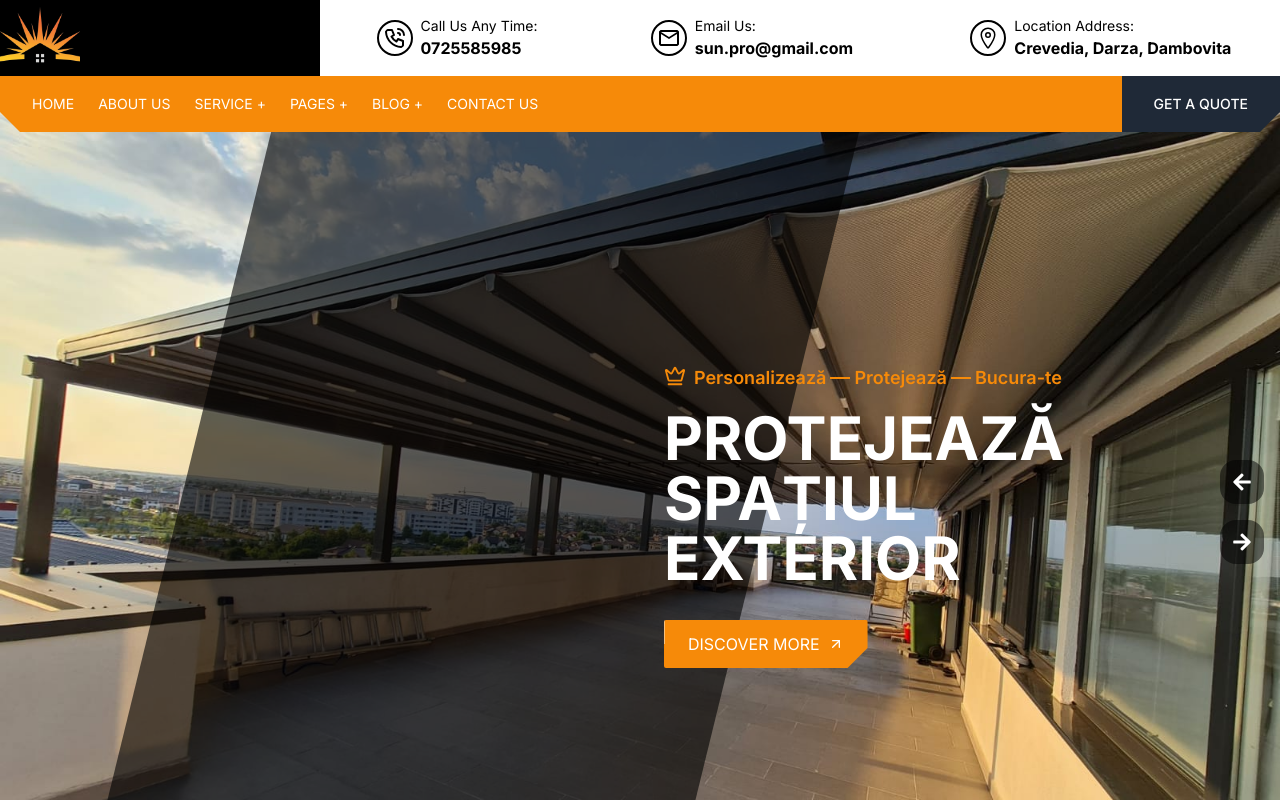
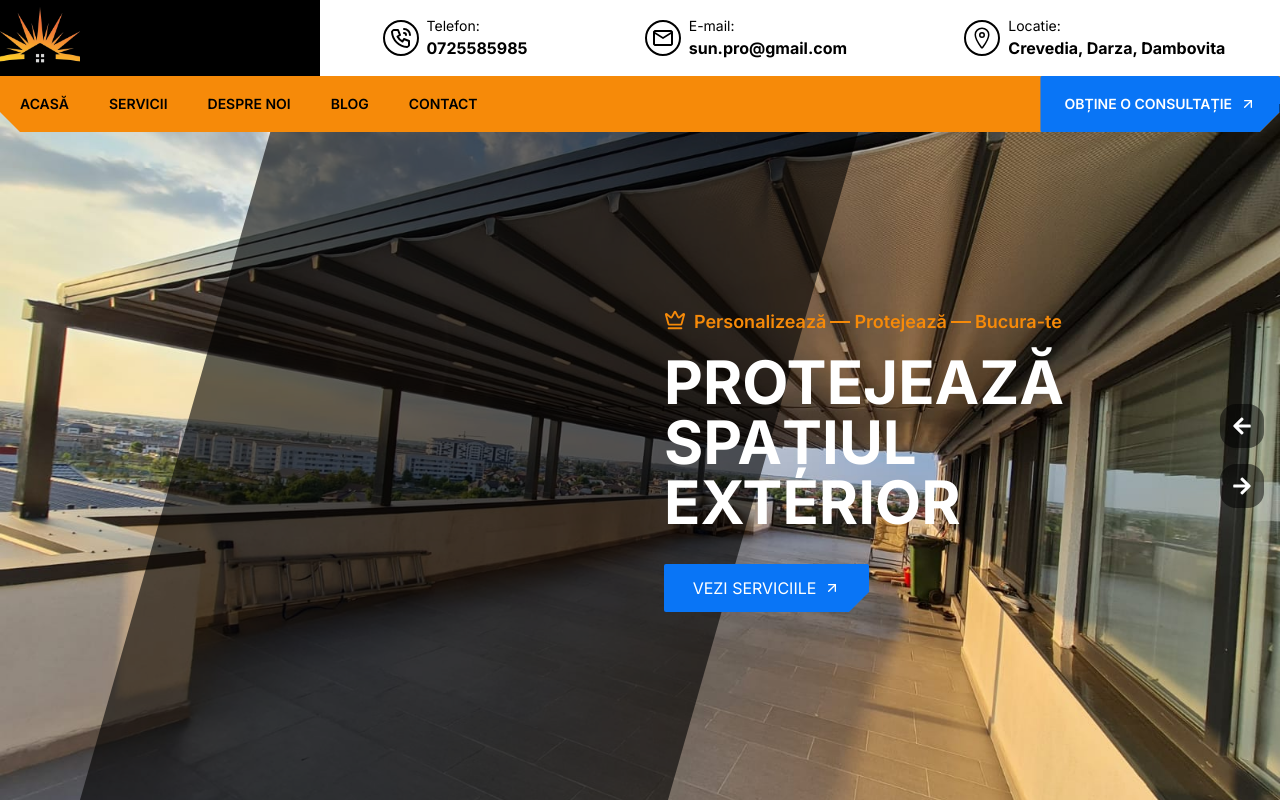
Before and after one commit to mocanuandrei1/sun-pro-2, a Next.js app: page / in a window 1280 px wide. Shown: the top 800 px of the page. Built offline with nearby package versions, Linux system fonts and the light colour scheme.

Commit message:
chore: Update grid column gap in globals.css

```diff
--- a/src/app/globals.css
+++ b/src/app/globals.css
@@ -147,7 +147,7 @@ h6 {
   display: grid;
   grid-template-columns: repeat(2, 1fr);
   grid-template-rows: 30px 1fr 1fr 2fr 0.5fr;
-  grid-column-gap: 0px;
+  grid-column-gap: 1rem;
   grid-row-gap: 0px;
 }
 
--- a/src/components/Header/Header.js
+++ b/src/components/Header/Header.js
@@ -1,22 +1,12 @@
 import React from "react";
 import NavBarMobile from "../NavBar/NavBarMobile";
 import Image from "next/image";
-import HeaderCall from "./HeaderCall";
-import HeaderEmail from "./HeaderEmail";
-import HeaderLocation from "./HeaderLocation";
 import { AiOutlineMenu } from "react-icons/ai";
 import NavBarDesktop from "../NavBar/NavBarDesktop";
 
-import {
-  Drawer,
-  DrawerClose,
-  DrawerContent,
-  DrawerDescription,
-  DrawerFooter,
-  DrawerHeader,
-  DrawerTitle,
-  DrawerTrigger,
-} from "@/components/ui/drawer";
+import { Drawer, DrawerContent, DrawerTrigger } from "@/components/ui/drawer";
+import { companyData } from "@/lib/variables";
+import HeaderIcon from "./HeaderIcon";
 
 export default function Header() {
   return (
@@ -26,16 +16,25 @@ export default function Header() {
           <div className="basis-1/2 pl-4 md:pl-0 md:basis-1/4">
             <Image
               src="/logo2.png"
-              alt="Kotar Logo"
+              alt="Sun Pro Logo"
               width={80}
               height={80}
               className="cursor-pointer h-20 "
             />
           </div>
           <div className="basis-3/4 hidden md:flex bg-white items-start justify-around flex-nowrap h-full md:pt-4">
-            <HeaderCall />
-            <HeaderEmail />
-            <HeaderLocation />
+            <HeaderIcon
+              phone={companyData.phone}
+              text="Telefon:"
+              icon="phone"
+            />
+            <HeaderIcon email={companyData.email} text="E-mail:" icon="email" />
+            <HeaderIcon
+              customCss="lg:flex hidden"
+              location={companyData.location}
+              text="Locatie:"
+              icon="location"
+            />
           </div>
           <div className="md:hidden pr-4 md:pr-0 flex items-center justify-end basis-1/2">
             <DrawerTrigger>
--- a/src/components/Header/HeaderCall.js
+++ /dev/null
@@ -1,14 +0,0 @@
-import React from "react";
-import { TbPhoneCall } from "react-icons/tb";
-
-export default function HeaderCall() {
-  return (
-    <div className="flex items-center space-x-2">
-      <TbPhoneCall className="bg-white rounded-full text-black text-4xl p-1 ml-2 border-2 border-black" />
-      <div>
-        <p className="text-sm text-black">Call Us Any Time:</p>
-        <p className="font-bold text-black">0725585985</p>
-      </div>
-    </div>
-  );
-}
--- a/src/components/Header/HeaderEmail.js
+++ /dev/null
@@ -1,14 +0,0 @@
-import React from "react";
-import { MdOutlineMailOutline } from "react-icons/md";
-
-export default function HeaderEmail() {
-  return (
-    <div className="flex items-center space-x-2">
-      <MdOutlineMailOutline className="bg-white rounded-full text-black text-4xl p-1 ml-4 border-2 border-black" />
-      <div>
-        <p className="text-sm text-black">Email Us:</p>
-        <p className="font-bold text-black">sun.pro@gmail.com</p>
-      </div>
-    </div>
-  );
-}
--- /dev/null
+++ b/src/components/Header/HeaderIcon.js
@@ -0,0 +1,38 @@
+import { IoLocationOutline } from "react-icons/io5";
+import { MdOutlineMailOutline } from "react-icons/md";
+import { TbPhoneCall } from "react-icons/tb";
+
+const HeaderIcon = ({ text, phone, email, location, icon, customCss }) => {
+  const data = phone || email || location;
+
+  const icons = {
+    phone: TbPhoneCall,
+    email: MdOutlineMailOutline,
+    location: IoLocationOutline,
+  };
+
+  const IconComponent = icons[icon] || TbPhoneCall;
+
+  let href;
+  if (phone) {
+    href = `tel:${phone}`;
+  } else if (email) {
+    href = `mailto:${email}`;
+  } else if (location) {
+    href = `https://www.google.com/maps/search/?api=1&query=${encodeURIComponent(
+      location
+    )}`;
+  }
+
+  return (
+    <a className={"flex items-center space-x-2 group " + customCss} href={href}>
+      <IconComponent className="bg-white group-hover:bg-amber-500 rounded-full text-black group-hover:text-white transition-all duration-100 text-4xl p-1 ml-2 border-2 border-black group-hover:border-none" />
+      <div>
+        <p className="text-sm text-black">{text}</p>
+        <p className="font-bold text-black">{data}</p>
+      </div>
+    </a>
+  );
+};
+
+export default HeaderIcon;
--- a/src/components/Header/HeaderLocation.js
+++ /dev/null
@@ -1,14 +0,0 @@
-import React from "react";
-import { IoLocationOutline } from "react-icons/io5";
-
-export default function HeaderLocation() {
-  return (
-    <div className="xl:flex items-center space-x-2 hidden">
-      <IoLocationOutline className="bg-white rounded-full text-black text-4xl p-1 ml-5 border-2 border-black" />
-      <div>
-        <p className="text-sm text-black">Location Address:</p>
-        <p className="font-bold text-black">Crevedia, Darza, Dambovita</p>
-      </div>
-    </div>
-  );
-}
--- a/src/components/Hero.js
+++ b/src/components/Hero.js
@@ -4,6 +4,7 @@ import Image from "next/image";
 import { LuCrown } from "react-icons/lu";
 import { FaArrowLeft, FaArrowRight } from "react-icons/fa";
 import { FiArrowUpRight } from "react-icons/fi";
+import Button from "./custom ui/Button";
 
 export default function Hero() {
   const images = ["/Hero1.jpg", "/Hero2.jpg", "/Hero3.jpg"];
@@ -49,7 +50,7 @@ export default function Hero() {
   };
 
   return (
-    <section className="relative lg:h-screen h-[calc(100vh-80px)] bg-black lg:px-20 overflow-hidden">
+    <section className="relative lg:h-[calc(100vh-112px)] h-[calc(100vh-80px)] bg-black lg:px-20 overflow-hidden">
       <Image
         src={images[currentImageIndex]}
         alt="Background Image"
@@ -81,16 +82,12 @@ export default function Hero() {
           <p className="lg:text-6xl text-3xl font-bold mt-4 animate-fade-in-left delay-700">
             <span>{texts[currentImageIndex]}</span>
           </p>
-          <button className="relative mt-8 px-6 py-3 bg-[#f68a09] text-white hover:text-black rounded-sm animate-fade-in-up clip-bottom-right overflow-hidden group">
-            <div className="absolute inset-0">
-              <div className="bg-white w-full h-1/2 transform -translate-x-full group-hover:translate-x-0 transition-transform duration-500"></div>
-              <div className="bg-white w-full h-1/2 transform translate-x-full group-hover:translate-x-0 transition-transform duration-500"></div>
-            </div>
-            <div className="flex items-center relative z-10">
-              <span className="">DISCOVER MORE</span>
-              <FiArrowUpRight className="pl-2 text-2xl transition-transform duration-500 group-hover:rotate-45" />
-            </div>
-          </button>
+          <Button
+            type="link"
+            href="/servicii"
+            customClass="animate-fade-in-up w-[205px] mt-8"
+            text="VEZI SERVICIILE"
+          />
         </div>
       </div>
       <div className="absolute top-1/2 right-4 transform -translate-y-1/2 flex flex-col space-y-4 z-30">
--- a/src/components/NavBar/NavBarDesktop.js
+++ b/src/components/NavBar/NavBarDesktop.js
@@ -1,6 +1,8 @@
 "use client";
+import { navBarLinks } from "@/lib/variables";
 import Link from "next/link";
 import React, { useEffect, useState } from "react";
+import Button from "../custom ui/Button";
 
 export default function NavBarDesktop() {
   const [isScrolled, setIsScrolled] = useState(false);
@@ -19,39 +21,30 @@ export default function NavBarDesktop() {
 
   return (
     <nav
-      className={`hidden md:block text-white clip-bottom-angled h-14 text-sm z-10 ${
+      className={`hidden md:block clip-bottom-angled h-14 text-sm z-10 ${
         isScrolled
           ? "fixed top-0 left-1/2 -translate-x-1/2 w-[90%] xl:w-[1280px] "
           : "absolute -bottom-5 left-0 w-full"
       }`}
     >
-      <div className="flex bg-[#f68a09] text-white h-full justify-between">
-        <div className="flex items-center space-x-6 pl-8">
-          <Link href="/" className="hover:text-gray-500">
-            HOME
-          </Link>
-          <Link href="/about" className="hover:text-gray-500">
-            ABOUT US
-          </Link>
-          <Link href={"/service"} className="relative group">
-            <button className="hover:text-gray-500">SERVICE +</button>
-          </Link>
-          <Link href={"/service"} className="relative group">
-            <button className="hover:text-gray-500">PAGES +</button>
-          </Link>
-          <Link href={"/service"} className="relative group">
-            <button className="hover:text-gray-500">BLOG +</button>
-          </Link>
-          <Link href="/contact" className="hover:text-gray-500">
-            CONTACT US
-          </Link>
+      <div className="flex bg-[#f68a09] h-full justify-between">
+        <div className="flex items-center h-full">
+          {navBarLinks.map((link) => (
+            <Link
+              href="/"
+              className="hover:bg-black flex h-full items-center px-5 transition-all duration-200 font-semibold hover:text-white"
+            >
+              {link.name.toUpperCase()}
+            </Link>
+          ))}
         </div>
-        <Link
+
+        <Button
+          type="link"
           href="/contact"
-          className="flex items-center bg-gray-800 hover:text-gray-500 px-8 font-medium"
-        >
-          GET A QUOTE
-        </Link>
+          customClass="font-semibold"
+          text="OBȚINE O CONSULTAȚIE"
+        />
       </div>
     </nav>
   );
--- a/src/components/NavBar/NavBarMobile.js
+++ b/src/components/NavBar/NavBarMobile.js
@@ -3,6 +3,7 @@ import Link from "next/link";
 import React from "react";
 import { AiOutlineClose } from "react-icons/ai";
 import { DrawerClose, DrawerHeader } from "../ui/drawer";
+import { navBarLinks } from "@/lib/variables";
 
 export default function NavBarMobile() {
   return (
@@ -10,28 +11,18 @@ export default function NavBarMobile() {
       <DrawerHeader className="bg-black h-20 flex justify-between">
         <Image src="/logo2.png" alt="Kotar Logo" width={80} height={80} />
         <DrawerClose>
-          <AiOutlineClose className="text-white text-3xl cursor-pointer bg-[#f68a09] rounded-full" />
+          <AiOutlineClose className="text-white text-3xl cursor-pointer rounded-full" />
         </DrawerClose>
       </DrawerHeader>
-      <nav className="flex flex-col items-center">
-        <Link href="/" className="p-4">
-          Home
-        </Link>
-        <Link href="/about" className="p-4">
-          About Us
-        </Link>
-        <Link href="/services" className="p-4">
-          Service
-        </Link>
-        <Link href="/pages" className="p-4">
-          Pages
-        </Link>
-        <Link href="/blog" className="p-4">
-          Blog
-        </Link>
-        <Link href="/contact" className="p-4">
-          Contact Us
-        </Link>
+      <nav className="flex flex-col items-center h-[calc(100vh-80px)] gap-5 justify-center">
+        {navBarLinks.map((link) => (
+          <Link
+            href="/"
+            className="p-4 hover:bg-black hover:text-white transition-all duration-200"
+          >
+            {link.name.toUpperCase()}
+          </Link>
+        ))}
       </nav>
     </div>
   );
--- a/src/components/WhyUs/WhyUsVision.js
+++ b/src/components/WhyUs/WhyUsVision.js
@@ -4,7 +4,6 @@ import { GoVerified } from "react-icons/go";
 export default function WhyUsVision() {
   return (
     <div>
-      <h3 className="text-2xl font-bold mb-4">Viziunea Noastră</h3>
       <h3 className="text-2xl font-bold mb-4">Viziunea Noastră</h3>
       <p className="mb-8">
         Ne angajăm să oferim soluții excepționale pentru spațiile exterioare,
--- /dev/null
+++ b/src/components/custom ui/Button.js
@@ -0,0 +1,41 @@
+import Link from "next/link";
+import React from "react";
+import { FiArrowUpRight } from "react-icons/fi";
+
+const Button = ({ type, href, customClass, text }) => {
+  if (type === "button") {
+    return (
+      <button className="relative mt-8 px-6 py-3 bg-[#f68a09] text-white hover:text-black rounded-sm animate-fade-in-up clip-bottom-right overflow-hidden group">
+        <div className="absolute inset-0">
+          <div className="bg-[#0975F6] w-full h-1/2 transform -translate-x-full group-hover:translate-x-0 transition-transform duration-500"></div>
+          <div className="bg-[#0975F6] w-full h-1/2 transform translate-x-full group-hover:translate-x-0 transition-transform duration-500"></div>
+        </div>
+        <div className="flex items-center relative z-10">
+          <span>DISCOVER MORE</span>
+          <FiArrowUpRight className="pl-2 text-2xl transition-transform duration-500 group-hover:rotate-45" />
+        </div>
+      </button>
+    );
+  } else if (type === "link") {
+    return (
+      <Link
+        href={href}
+        className={
+          "relative px-6 py-3 flex items-center justify-center bg-[#0975F6] text-white rounded-sm clip-bottom-right group " +
+          customClass
+        }
+      >
+        <div className="absolute inset-0 overflow-hidden">
+          <div className="bg-black h-1/2 transform -translate-x-[110%] group-hover:-translate-x-0 transition-transform duration-500"></div>
+          <div className="bg-black h-1/2 transform translate-x-full group-hover:translate-x-0 transition-transform duration-500"></div>
+        </div>
+        <div className="flex items-center relative z-10">
+          <span>{text}</span>
+          <FiArrowUpRight className="pl-2 text-2xl transition-transform duration-500 group-hover:rotate-45" />
+        </div>
+      </Link>
+    );
+  }
+};
+
+export default Button;
--- /dev/null
+++ b/src/lib/variables.js
@@ -0,0 +1,13 @@
+export const companyData = {
+  phone: "0725585985",
+  email: "sun.pro@gmail.com",
+  location: "Crevedia, Darza, Dambovita",
+};
+
+export const navBarLinks = [
+  { name: "Acasă", path: "/" },
+  { name: "Servicii", path: "/servicii" },
+  { name: "Despre noi", path: "/despre-noi" },
+  { name: "Blog", path: "/blog" },
+  { name: "Contact", path: "/contact" },
+];
```
